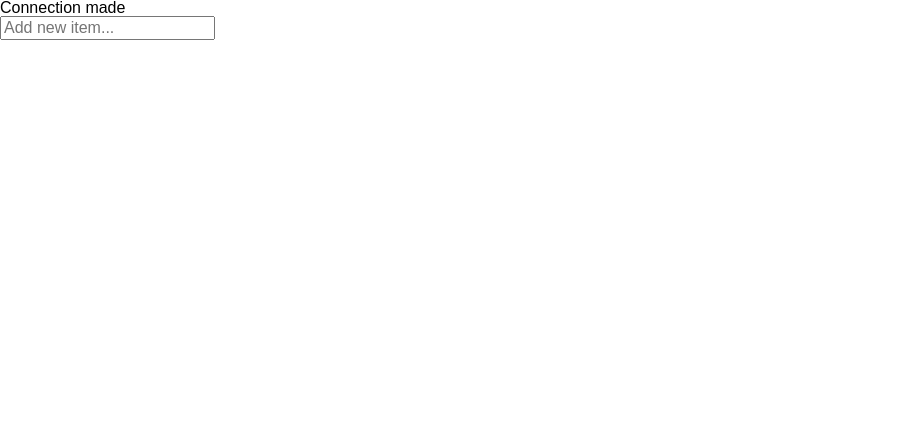
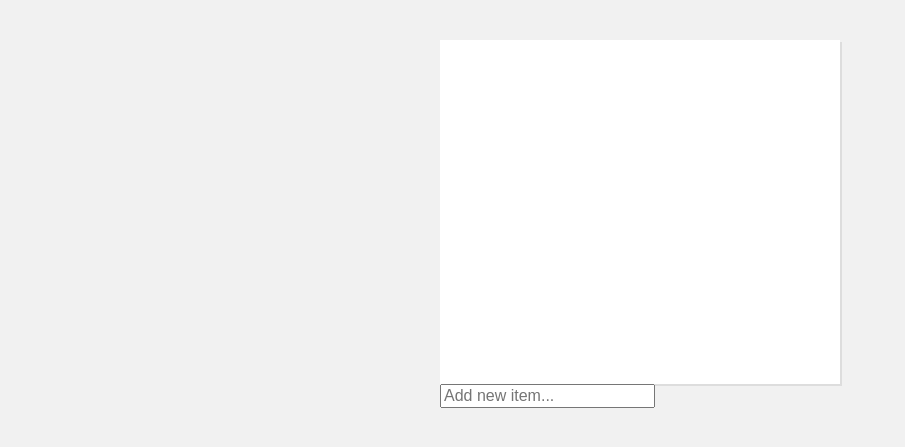
Before and after one commit to TheGoldfish13/todo, a PHP site: page / in a window 1280 px wide. Shown: the top 447 px of the page, without its empty margins (0-905 px from the left). Run offline with PHP 8.4, Linux system fonts and the light colour scheme.

Commit message:
Milestone 8 coded completed and commented

```diff
--- a/css/main.css
+++ b/css/main.css
@@ -1,2 +1,23 @@
-@import "css/reset.css"; /*import reset.css here*/
-@import "css/normalize.css";/*same wit normalize*/
+@import "reset.css"; /*import reset.css here*/
+@import "normalize.css";/*same wit normalize*/
+
+@import	url(http://fonts.googleapis.com/css?family=Open+Sans:400,700);
+
+body{ /*change color and  backgroundof body to this*/
+	color:#999;
+	background:#f1f1f1;
+}
+
+.wrap{ /*make stuff with the class wrap 400px wide and no margin*/
+	width:400px;
+	margin: 0 auto;
+}
+
+.task-list{ /*other stylizing*/
+	width:88%;
+	min-height: 300px;
+	background: #fff;
+	box-shadow: 2px 2px 0px #ddd;
+	margin-top: 40px;
+	padding: 22px 6%;
+}
--- a/includes/connect.php
+++ b/includes/connect.php
@@ -5,7 +5,7 @@
 			. $mysqli->connect_error);
 	}
 	else{ /*other wise echo that the connection was made*/
-		echo "Connection made";
+		//echo "Connection made";
 	}
 	$mysqli->close();
 ?>
--- a/index.php
+++ b/index.php
@@ -2,7 +2,7 @@
 <html>
 <head>
 	<title>Dom's To-Do List</title>
-	<link rel="stylesheet" type="text/css" href="css/main.css"> <!-- link to css -->
+	<link rel="stylesheet" type="text/css" href="css/main.css"> <!-- link to class -->
 </head>
 <body>
 	<div class="wrap">
```
